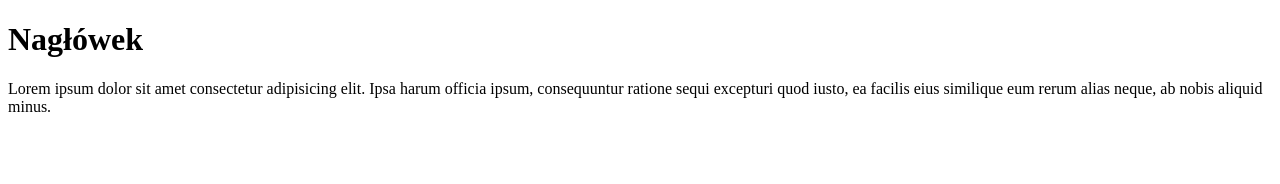
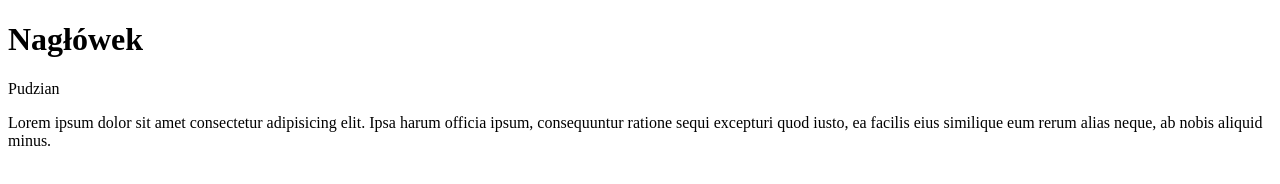
Before and after one commit to damianrozanski/wersjonowanie, a plain HTML site: page index.html in a window 1280 px wide. Drawn offline with Linux system fonts and the light colour scheme.

Commit message:
wersja nr 2

```diff
--- a/index.html
+++ b/index.html
@@ -8,6 +8,7 @@
 </head>
 <body>
     <h1>Nagłówek</h1>
+    <p>Pudzian</p>
     <p>Lorem ipsum dolor sit amet consectetur adipisicing elit. Ipsa harum officia ipsum, consequuntur ratione sequi excepturi quod iusto, ea facilis eius similique eum rerum alias neque, ab nobis aliquid minus.</p>
 </body>
 </html>
```
